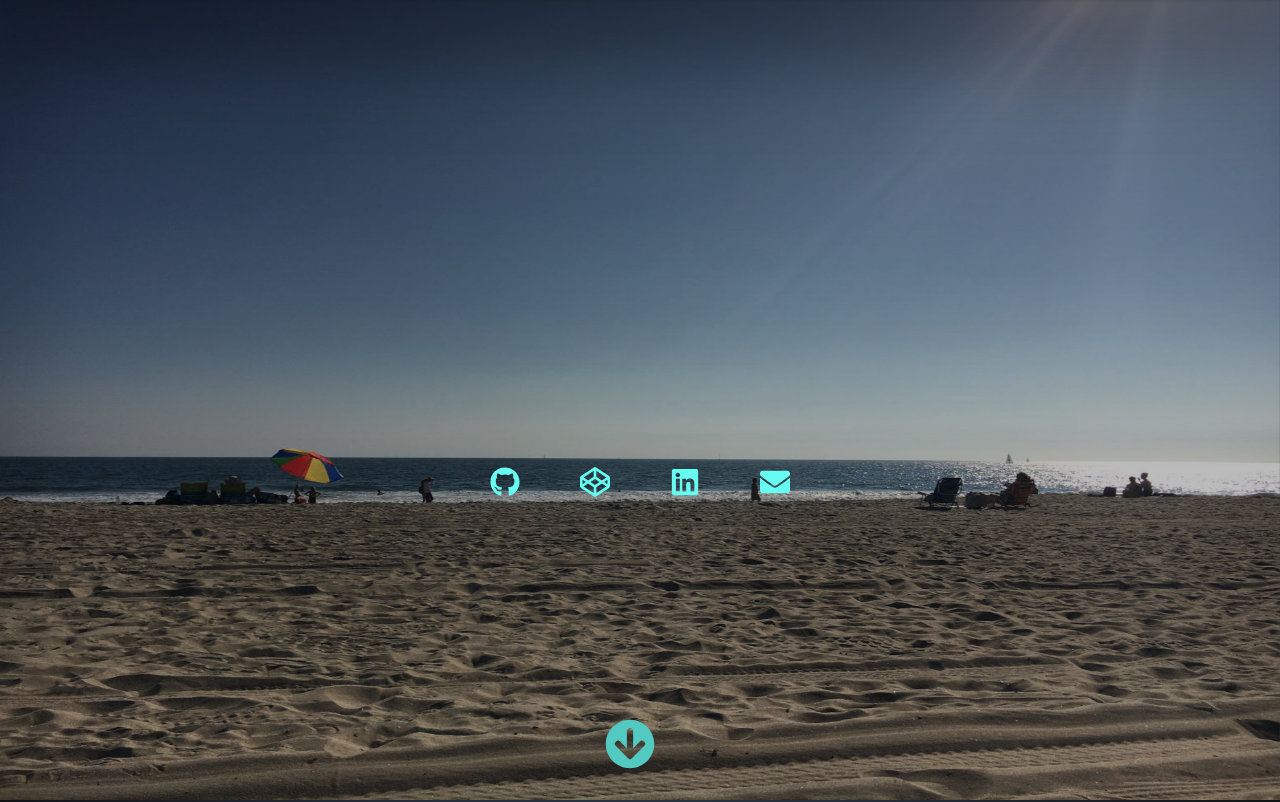
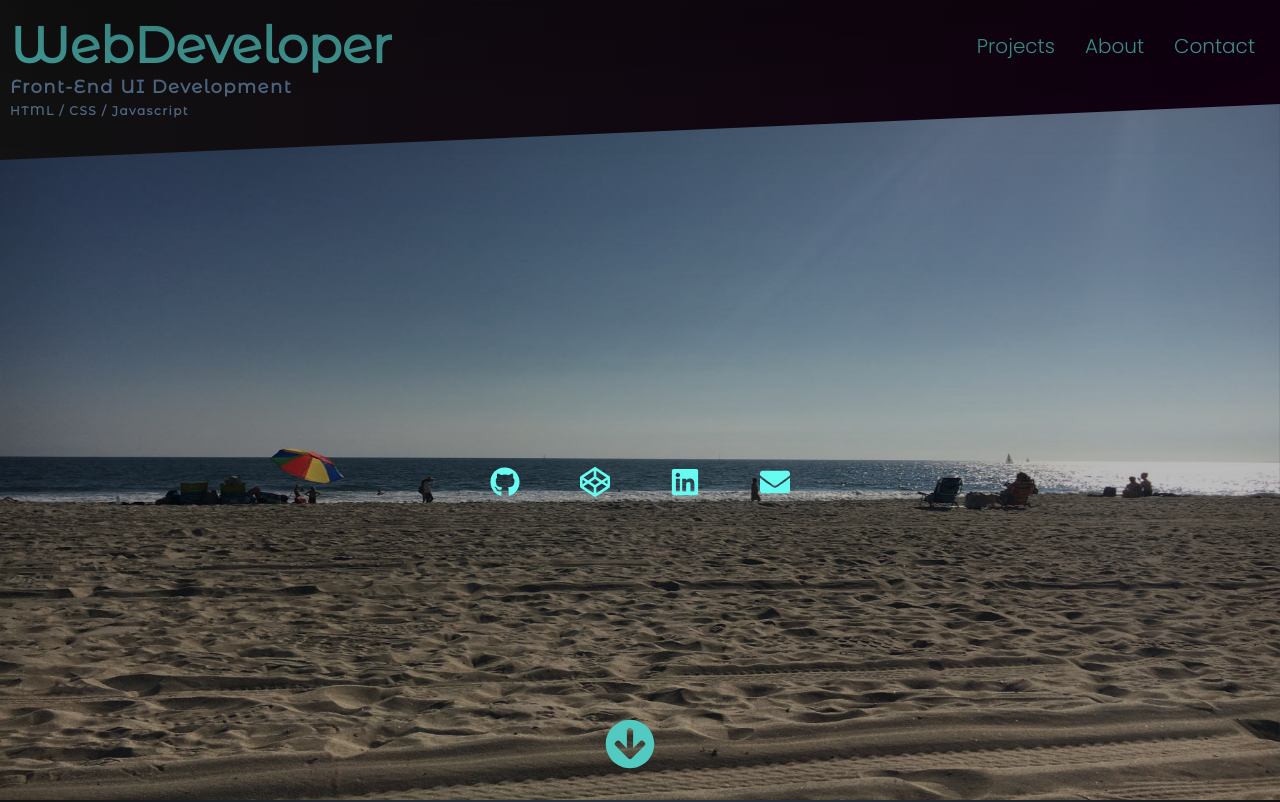
Before and after one commit to menomenonkwan/portfolio, a React (Create React App) app: page / in a window 1280 px wide. Shown: the top 802 px of the page. Built offline with nearby package versions, Linux system fonts and the light colour scheme.

Commit message:
tweeks to heading animation and projects button

```diff
--- a/src/components/Projects.js
+++ b/src/components/Projects.js
@@ -33,24 +33,40 @@ const Projects = () => {
         <h3>SOME OF MY PROJECTS</h3>
         <div className="projects-grid">
           {projectLinks.map(link => (
+            ((link.url).startsWith('/')
+              ?
               <div className="grid-item" key={link.id}>
+                <Link to={ link.url } style={{textDecoration: 'none'}}>
                   <h5>{ link.name }</h5>
                   <div className="inner" style={{ backgroundImage: `url(${ link.image })` }}>
                     <div className="desc">
-                {(link.url).startsWith('/')
-                  ? <Link to={ link.url }>
+                      <button type="button">
                         View <FaExternalLinkSquareAlt />
-                    </Link>
-                  : <a href={ link.url } target="_blank" rel="noreferrer">
-                      View <FaExternalLinkSquareAlt />
-                    </a>
-                }
+                      </button>
                       <p>
                         { link.description}
                       </p>
                     </div>
                   </div>
+                </Link>
               </div>
+              :
+              <div className="grid-item" key={link.id}>
+                <a href={ link.url } target="_blank" rel="noreferrer" style={{textDecoration: 'none'}}>
+                  <h5>{ link.name }</h5>
+                  <div className="inner" style={{ backgroundImage: `url(${ link.image })` }}>
+                    <div className="desc">
+                      <button type="button">
+                        View <FaExternalLinkSquareAlt />
+                      </button>
+                      <p>
+                        { link.description}
+                      </p>
+                    </div>
+                  </div>
+                </a>
+              </div>
+            )
           ))}
         </div>
       </div>
--- a/src/components/layout/Arrow.js
+++ b/src/components/layout/Arrow.js
@@ -27,7 +27,7 @@ const Arrow = ({ location }) => {
         whileHover={{scale: 1.2}}
         whileTap={{scale: 0.9}}
       >
-        <Link to={location} ><FaArrowCircleDown /></Link>
+        <Link to={location} smooth><FaArrowCircleDown /></Link>
       </motion.div>
     </AnimatePresence>
   );
--- a/src/components/layout/Header.js
+++ b/src/components/layout/Header.js
@@ -1,10 +1,19 @@
 import Nav from './Nav';
+import { motion, AnimatePresence } from 'framer-motion';
 
 const Header = () => {
 
   return (
-
-      <header >
+    <AnimatePresence>
+      <motion.header
+        initial={{ opacity: 0, y: '-100vh' }}
+        animate={{ opacity: 1, y: 0,
+          transition: { duration: 2, delay: 3, type: 'spring',
+          stiffness: 90,
+          mass: 0.7,
+          damping: 15,}
+        }}
+      >
         <div className="heading">
           <h1>WebDeveloper</h1>
           <Nav />
@@ -13,8 +22,8 @@ const Header = () => {
           <h3>Front-End UI Development</h3>
           <h4>HTML / CSS / Javascript</h4>
         </aside>
-      </header>
-
+      </motion.header>
+    </AnimatePresence>
   );
 }
 
--- a/src/styles/App.css
+++ b/src/styles/App.css
@@ -367,9 +367,10 @@ h2 {
   transform: scale(0);
 }
 
-.desc a {
+.desc button {
   background: var(--main-blue);
   border-radius: 2rem;
+  border: none;
   padding: 0.5rem 2rem;
   text-decoration: none;
   color: var(--main-brightblue);
@@ -382,14 +383,21 @@ h2 {
   -webkit-transition: all 0.5s ease;
   -o-transition: all 0.5s ease;
   transition: all 0.5s ease;
+  outline: transparent;
 }
 
-.grid-item:hover .desc > a,
+.grid-item:hover .desc > button,
 .grid-item:hover .desc > p {
+  cursor: pointer;
   opacity: 1;
   -webkit-transform: scale(1);
   -ms-transform: scale(1);
   transform: scale(1);
+}
+
+.grid-item button:hover {
+  background: var(--main-darkblue);
+  color: var(--secondary-color);
 }
 
 .grid-item:hover h5 {
@@ -398,8 +406,7 @@ h2 {
 }
 
 .grid-item a:hover {
-  background: var(--main-darkblue);
-  color: var(--secondary-color);
+  color: var(--main-darkblue);
 }
 
 .grid-item:hover .inner {
@@ -434,7 +441,7 @@ h2 {
   .inner .desc p {
     display: none;
   }
-  .inner .desc a {
+  .inner .desc button {
     opacity: 1;
     -webkit-transform: scale(1);
     -ms-transform: scale(1);
--- a/src/styles/index.css
+++ b/src/styles/index.css
@@ -93,34 +93,8 @@ header {
   position: absolute;
   z-index: 1;
   padding: 15px 10px 0 10px;
-  top: -100vh;
-  -webkit-animation: dropdown 2s ease forwards;
-  animation: dropdown 2s ease forwards;
-  -webkit-animation-delay: 1s;
-  animation-delay: 1s;
 }
 
-@-webkit-keyframes dropdown {
-  0% {
-    top: -100vh;
-    opacity: 0;
-  }
-  100% {
-    top: 0;
-    opacity: 1;
-  }
-}
-
-@keyframes dropdown {
-  0% {
-    top: -100vh;
-    opacity: 0;
-  }
-  100% {
-    top: 0;
-    opacity: 1;
-  }
-}
 .heading {
   display: -webkit-box;
   display: -ms-flexbox;
@@ -380,7 +354,7 @@ footer p {
   color: var(--main-black);
   text-decoration: none;
   display: block;
-  padding: 1.5rem 2.5rem;
+  padding: 1.5rem 3rem;
   font-size: 2rem;
   -webkit-transition: all 0.3s ease;
   -o-transition: all 0.3s ease;
```
Lines whose indentation alone changed are shown as unchanged.
